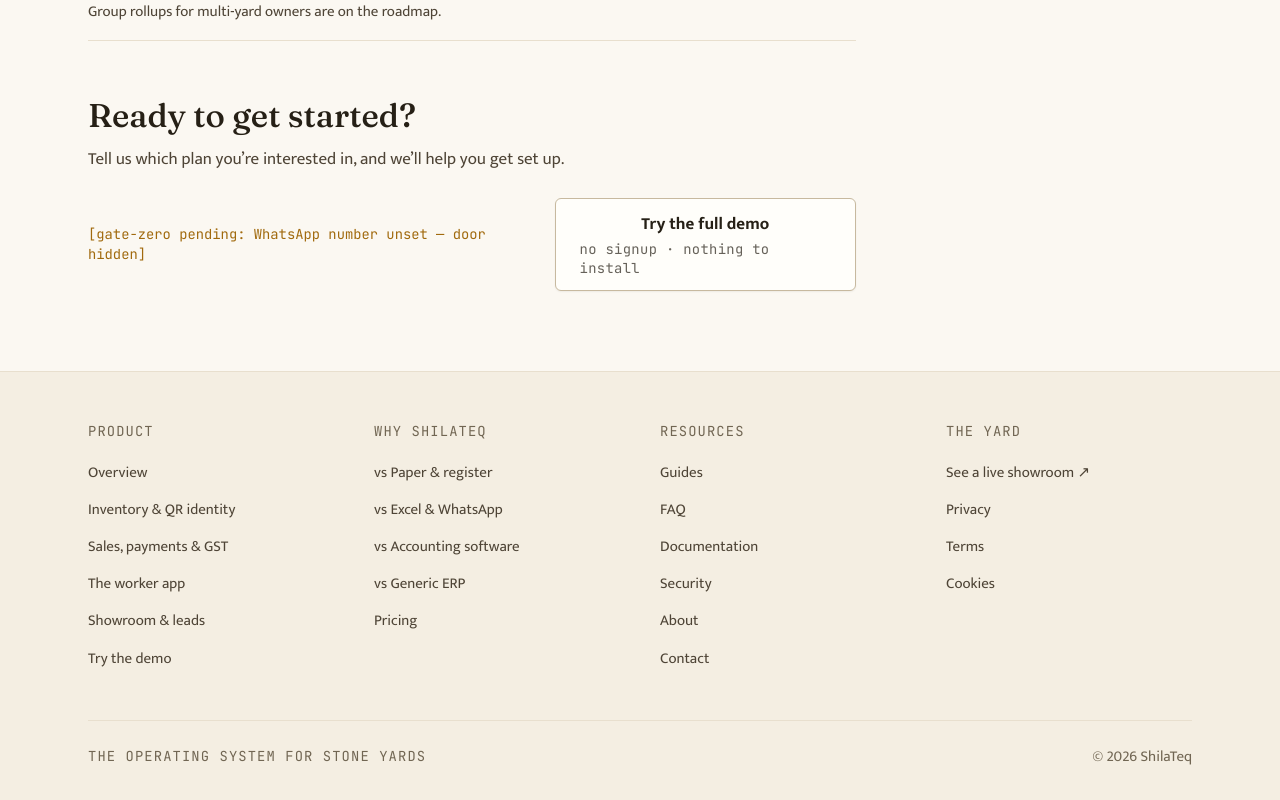
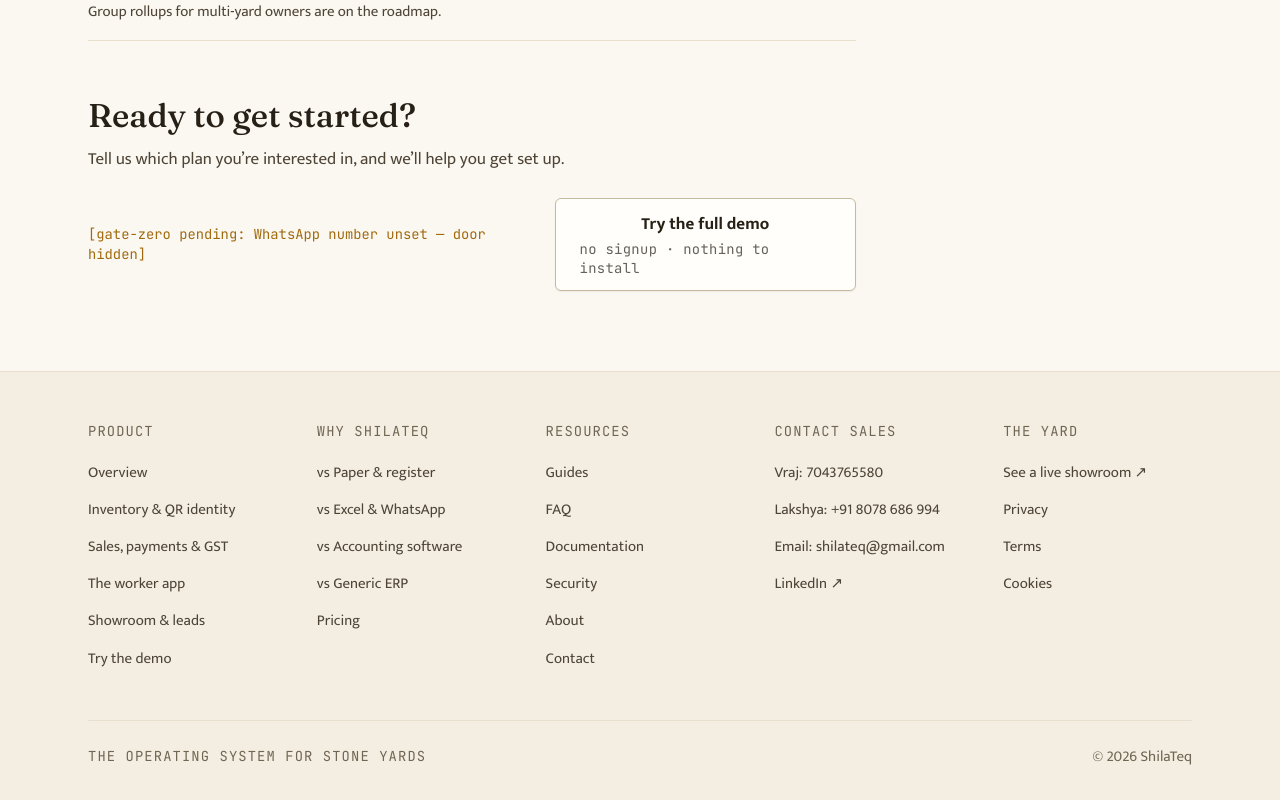
Before and after one commit to GalacticVraj/ShilaTeq, a Next.js app: page /pricing in a window 1280 px wide. Shown: the part 2013-2813 px from the top of the page. Built offline with nearby package versions, Linux system fonts and the light colour scheme; no server answers.

Commit message:
feat: add contact details to footer

```diff
--- a/src/components/chrome/Footer.tsx
+++ b/src/components/chrome/Footer.tsx
@@ -10,7 +10,7 @@ export function Footer() {
   return (
     <footer className="border-line-100 bg-paper-1 border-t">
       <div className="mx-auto max-w-6xl px-4 py-12 sm:px-6">
-        <div className="grid grid-cols-1 gap-10 sm:grid-cols-2 lg:grid-cols-4">
+        <div className="grid grid-cols-1 gap-10 sm:grid-cols-2 lg:grid-cols-5">
           {footerColumns.map((col) => (
             <nav key={col.title} aria-label={col.title}>
               <h2 className="eyebrow">{col.title}</h2>
@@ -28,6 +28,48 @@ export function Footer() {
               </ul>
             </nav>
           ))}
+          <div>
+            <h2 className="eyebrow">Contact Sales</h2>
+            <ul className="mt-4 space-y-2.5">
+              <li>
+                <span className="text-body-sm text-ink-700 font-medium">Vraj:</span>{" "}
+                <a
+                  href="tel:7043765580"
+                  className="text-body-sm text-ink-700 hover:underline hover:underline-offset-2"
+                >
+                  7043765580
+                </a>
+              </li>
+              <li>
+                <span className="text-body-sm text-ink-700 font-medium">Lakshya:</span>{" "}
+                <a
+                  href="tel:+918078686994"
+                  className="text-body-sm text-ink-700 hover:underline hover:underline-offset-2"
+                >
+                  +91 8078 686 994
+                </a>
+              </li>
+              <li>
+                <span className="text-body-sm text-ink-700 font-medium">Email:</span>{" "}
+                <a
+                  href="mailto:shilateq@gmail.com"
+                  className="text-body-sm text-ink-700 hover:underline hover:underline-offset-2"
+                >
+                  shilateq@gmail.com
+                </a>
+              </li>
+              <li>
+                <a
+                  href="https://www.linkedin.com/company/shilateq/"
+                  target="_blank"
+                  rel="noopener noreferrer"
+                  className="text-body-sm text-ink-700 hover:underline hover:underline-offset-2"
+                >
+                  LinkedIn ↗
+                </a>
+              </li>
+            </ul>
+          </div>
           <div>
             <h2 className="eyebrow">The yard</h2>
             <ul className="mt-4 space-y-2.5">
```
